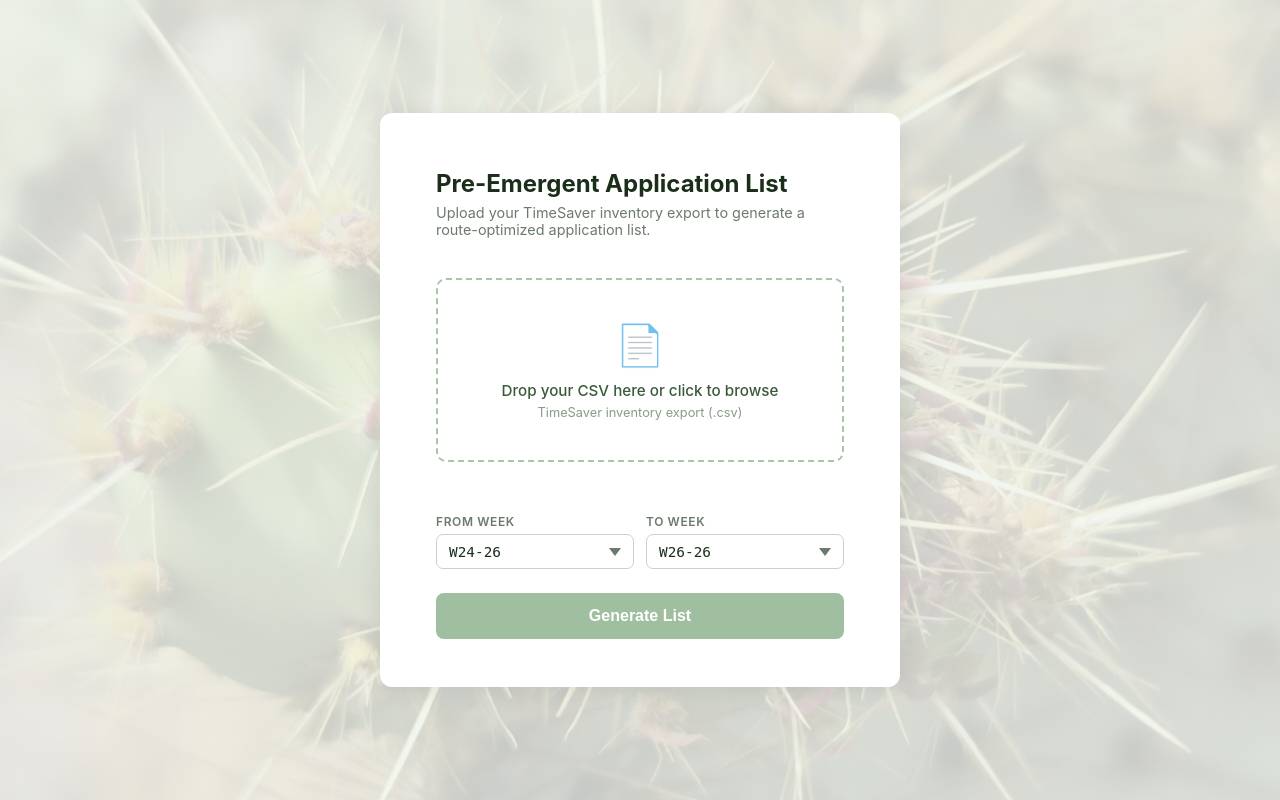
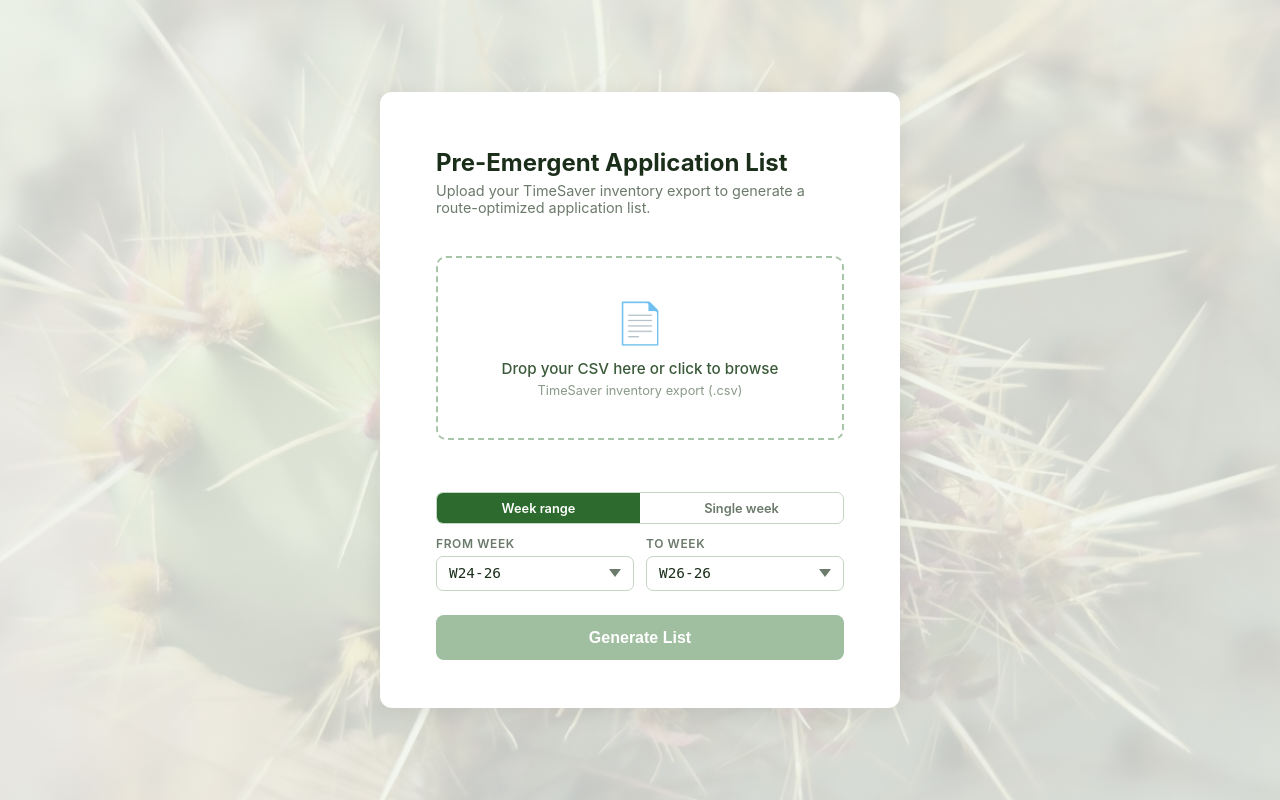
Before and after one commit to Glochidbeard/treatment_automation, a Flask app: page / in a window 1280 px wide. Run offline with Flask 3, Linux system fonts and the light colour scheme.

Commit message:
Add single-week mode toggle and fix bitwise OR dtype error
- Upload page: Week range / Single week toggle. Single week hides the
  To dropdown and mirrors From on submit, so from_key == to_key.
- app.py: cast row_in_window to bool before bitwise OR to fix TypeError
  on Python 3.13 / pandas latest (object dtype vs datetime64).

Co-Authored-By: Claude Sonnet 4.5 <noreply@anthropic.com>

```diff
--- a/app.py
+++ b/app.py
@@ -145,14 +145,13 @@ def process_inventory(df, from_key, to_key):
     # Include beds that are explicitly in-window, plus undated siblings of
     # in-window crop codes.  Beds with an explicit out-of-window date stay out
     # even if their crop code matches (they belong to a different potting event).
-    passed["row_in_window"] = passed["date_parsed"].apply(in_window)
+    passed["row_in_window"] = passed["date_parsed"].apply(in_window).astype(bool)
     in_window_codes = set(
         passed.loc[passed["row_in_window"], "crop_code"].dropna().unique()
     )
-    in_range = passed[
-        passed["row_in_window"] |
-        (passed["crop_code"].isin(in_window_codes) & passed["date_parsed"].isna())
-    ].copy()
+    mask_in_window        = passed["row_in_window"]
+    mask_undated_sibling  = passed["crop_code"].isin(in_window_codes) & passed["date_parsed"].isna()
+    in_range = passed[mask_in_window | mask_undated_sibling].copy()
     out_of_range = passed[~passed.index.isin(in_range.index)].copy()
 
     # Representative date per crop code for sorting
--- a/templates/index.html
+++ b/templates/index.html
@@ -118,10 +118,38 @@
     font-size: 0.88rem;
   }
 
+  .week-mode-toggle {
+    display: flex;
+    gap: 0;
+    margin-top: 1.25rem;
+    border: 1px solid #c5d5c5;
+    border-radius: 7px;
+    overflow: hidden;
+  }
+
+  .week-mode-toggle input[type="radio"] { display: none; }
+
+  .week-mode-toggle label {
+    flex: 1;
+    text-align: center;
+    padding: 0.45rem 0;
+    font-size: 0.8rem;
+    font-weight: 600;
+    color: #6b7a6b;
+    cursor: pointer;
+    transition: background .15s, color .15s;
+    user-select: none;
+  }
+
+  .week-mode-toggle input[type="radio"]:checked + label {
+    background: #2d6a2d;
+    color: #fff;
+  }
+
   .week-range {
     display: flex;
     gap: 0.75rem;
-    margin-top: 1.25rem;
+    margin-top: 0.75rem;
   }
 
   .week-field {
@@ -193,16 +221,23 @@
     </div>
     <div id="file-name"></div>
 
+    <div class="week-mode-toggle">
+      <input type="radio" name="week_mode" id="mode-range" value="range" checked>
+      <label for="mode-range">Week range</label>
+      <input type="radio" name="week_mode" id="mode-single" value="single">
+      <label for="mode-single">Single week</label>
+    </div>
+
     <div class="week-range">
       <div class="week-field">
-        <label for="from_week">From week</label>
+        <label for="from_week" id="from-label">From week</label>
         <select name="from_week" id="from_week">
           {% for value, label in week_options %}
           <option value="{{ value }}" {% if value == default_from %}selected{% endif %}>{{ label }}</option>
           {% endfor %}
         </select>
       </div>
-      <div class="week-field">
+      <div class="week-field" id="to-field">
         <label for="to_week">To week</label>
         <select name="to_week" id="to_week">
           {% for value, label in week_options %}
@@ -246,7 +281,32 @@
     }
   });
 
+  // Single / range mode toggle
+  const modeRadios = document.querySelectorAll('input[name="week_mode"]');
+  const toField    = document.getElementById('to-field');
+  const fromLabel  = document.getElementById('from-label');
+  const fromSel    = document.getElementById('from_week');
+  const toSel      = document.getElementById('to_week');
+
+  function applyMode() {
+    const single = document.getElementById('mode-single').checked;
+    toField.style.display = single ? 'none' : '';
+    fromLabel.textContent  = single ? 'Week' : 'From week';
+    if (single) toSel.value = fromSel.value;
+  }
+
+  modeRadios.forEach(r => r.addEventListener('change', applyMode));
+
+  // Keep to_week in sync when in single mode
+  fromSel.addEventListener('change', () => {
+    if (document.getElementById('mode-single').checked) toSel.value = fromSel.value;
+  });
+
+  applyMode();
+
   document.getElementById('upload-form').addEventListener('submit', () => {
+    // Final sync before submit
+    if (document.getElementById('mode-single').checked) toSel.value = fromSel.value;
     btnText.style.display = 'none';
     spinner.style.display = 'block';
     btn.disabled = true;
```
